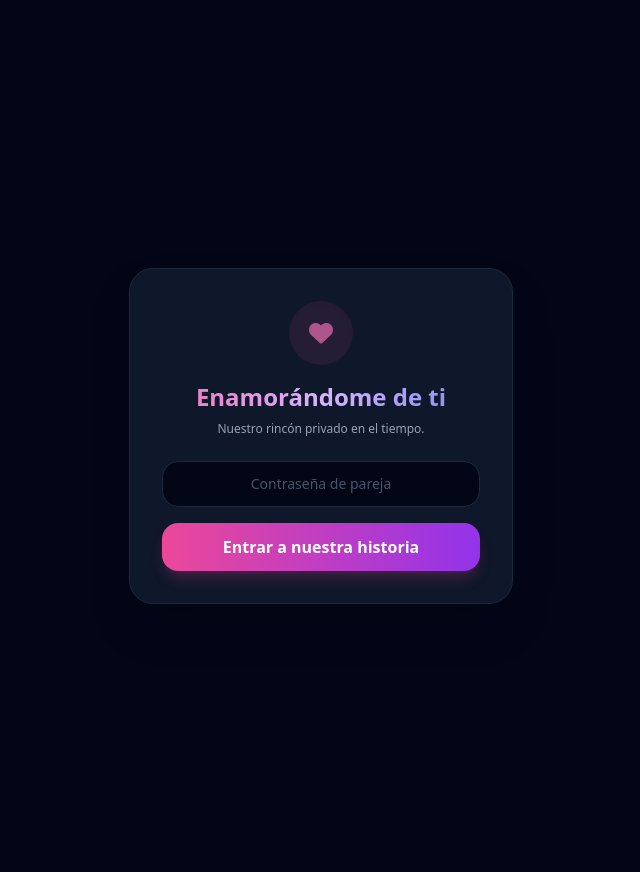
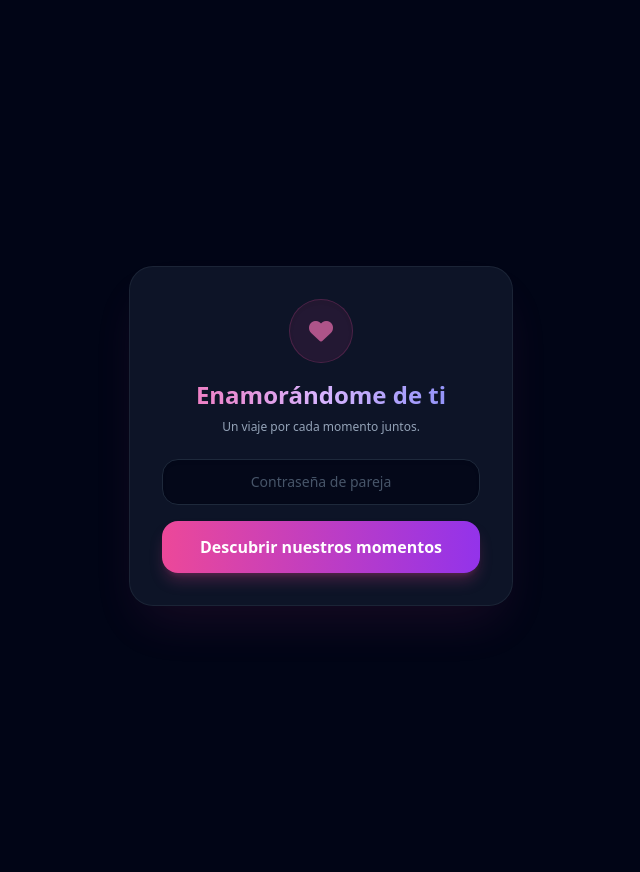
Before and after one commit to hornernest/enamorandome-de-ti, a Flask app: page / in a window 1280 px wide. Shown: the whole page, without its empty margins (319-959 px from the left). Run offline with Flask 3, Linux system fonts and the light colour scheme; some libraries are stand-ins or nearby versions.

Commit message:
Update index.html

```diff
--- a/templates/index.html
+++ b/templates/index.html
@@ -7,6 +7,42 @@
   <script src="https://cdn.tailwindcss.com"></script>
   <link href="https://cdnjs.cloudflare.com/ajax/libs/font-awesome/6.4.0/css/all.min.css" rel="stylesheet">
   <style>
+    /* Efecto Ken Burns / Video para el fondo animado */
+    @keyframes kenburns {
+      0% { transform: scale(1) translate(0, 0); opacity: 0; }
+      15% { opacity: 0.35; }
+      85% { opacity: 0.35; }
+      100% { transform: scale(1.15) translate(-10px, -15px); opacity: 0; }
+    }
+
+    .slide-bg {
+      position: absolute;
+      inset: 0;
+      background-size: cover;
+      background-position: center;
+      animation: kenburns 18s infinite ease-in-out;
+      opacity: 0;
+    }
+
+    .slide-1 { animation-delay: 0s; }
+    .slide-2 { animation-delay: 4.5s; }
+    .slide-3 { animation-delay: 9s; }
+    .slide-4 { animation-delay: 13.5s; }
+
+    /* Cinta de collage deslizante infinita */
+    @keyframes scrollReel {
+      0% { transform: translateX(0); }
+      100% { transform: translateX(-50%); }
+    }
+    .collage-track {
+      display: flex;
+      width: max-content;
+      animation: scrollReel 28s linear infinite;
+    }
+    .collage-track:hover {
+      animation-play-state: paused;
+    }
+
     .timeline-stem::before {
       content: '';
       position: absolute;
@@ -18,65 +54,103 @@
     }
   </style>
 </head>
-<body class="bg-slate-950 text-slate-100 min-h-screen pb-24 font-sans">
+<body class="bg-slate-950 text-slate-100 min-h-screen pb-28 font-sans overflow-x-hidden relative selection:bg-pink-500 selection:text-white">
 
-  <!-- Login si no ha iniciado sesión -->
+  <!-- FONDO TIPO VIDEO / CROSSFADE FLOTANTE -->
+  <div class="fixed inset-0 pointer-events-none z-0 overflow-hidden">
+    <!-- Reemplaza los enlaces por URLs de tus fotos o mantenlas de fondo atmosférico -->
+    <div id="bg-slide1" class="slide-bg slide-1 filter blur-[1px]"></div>
+    <div id="bg-slide2" class="slide-bg slide-2 filter blur-[1px]"></div>
+    <div id="bg-slide3" class="slide-bg slide-3 filter blur-[1px]"></div>
+    <div id="bg-slide4" class="slide-bg slide-4 filter blur-[1px]"></div>
+    <!-- Capa de oscurecimiento y viñeta para lectura impecable -->
+    <div class="absolute inset-0 bg-slate-950/85 backdrop-blur-[2px]"></div>
+  </div>
+
+  <!-- PANTALLA DE ACCESO (LOGIN) -->
   {% if not logged_in %}
-  <div class="fixed inset-0 bg-slate-950 flex items-center justify-center p-6 z-50">
-    <div class="bg-slate-900 border border-slate-800 rounded-3xl p-8 max-w-sm w-full text-center shadow-2xl">
-      <div class="w-16 h-16 mx-auto mb-4 bg-pink-500/10 text-pink-400 rounded-full flex items-center justify-center text-2xl shadow-inner">
+  <div class="fixed inset-0 bg-slate-950/90 backdrop-blur-md flex items-center justify-center p-6 z-50">
+    <div class="bg-slate-900/90 border border-slate-800/80 rounded-3xl p-8 max-w-sm w-full text-center shadow-2xl shadow-pink-500/10 backdrop-blur-xl">
+      <div class="w-16 h-16 mx-auto mb-4 bg-pink-500/10 text-pink-400 rounded-full flex items-center justify-center text-2xl shadow-inner border border-pink-500/20">
         <i class="fas fa-heart animate-pulse"></i>
       </div>
-      <h1 class="text-2xl font-bold bg-clip-text text-transparent bg-gradient-to-r from-pink-400 via-purple-300 to-indigo-400 mb-2">
+      <h1 class="text-2xl font-black bg-clip-text text-transparent bg-gradient-to-r from-pink-400 via-purple-300 to-indigo-400 mb-2">
         Enamorándome de ti
       </h1>
-      <p class="text-xs text-slate-400 mb-6">Nuestro rincón privado en el tiempo.</p>
+      <p class="text-xs text-slate-400 mb-6">Un viaje por cada momento juntos.</p>
 
       {% if error %}
-        <p class="text-red-400 text-xs mb-4 bg-red-950/40 border border-red-800/50 py-2 rounded-xl">{{ error }}</p>
+        <p class="text-red-400 text-xs mb-4 bg-red-950/50 border border-red-800/50 py-2 px-3 rounded-xl">{{ error }}</p>
       {% endif %}
 
       <form action="/login" method="POST" class="space-y-4">
         <input type="password" name="password" required placeholder="Contraseña de pareja"
-               class="w-full bg-slate-950 border border-slate-800 rounded-2xl px-4 py-3 text-center text-sm text-white focus:outline-none focus:border-pink-500 placeholder-slate-600">
-        <button type="submit" class="w-full bg-gradient-to-r from-pink-500 to-purple-600 py-3 rounded-2xl font-semibold text-white shadow-lg shadow-pink-500/20 active:scale-95 transition-all">
-          Entrar a nuestra historia
+               class="w-full bg-slate-950/80 border border-slate-800 rounded-2xl px-4 py-3 text-center text-sm text-white focus:outline-none focus:border-pink-500 placeholder-slate-600 shadow-inner">
+        <button type="submit" class="w-full bg-gradient-to-r from-pink-500 to-purple-600 hover:from-pink-600 hover:to-purple-700 py-3.5 rounded-2xl font-semibold text-white shadow-lg shadow-pink-500/25 active:scale-95 transition-all">
+          Descubrir nuestros momentos
         </button>
       </form>
     </div>
   </div>
   {% else %}
 
-  <!-- Cabecera Principal -->
-  <header class="pt-10 pb-8 px-6 text-center bg-gradient-to-b from-slate-900 to-slate-950 border-b border-slate-800/80 sticky top-0 backdrop-blur-md z-30 bg-opacity-90">
-    <h1 class="text-2xl font-extrabold bg-clip-text text-transparent bg-gradient-to-r from-pink-400 via-purple-300 to-indigo-400">
+  <!-- CONTENIDO PRINCIPAL (Z-INDEX 10 PARA QUEDAR SOBRE EL FONDO) -->
+  <div class="relative z-10">
+
+    <!-- HEADER CON CONTADOR -->
+    <header class="pt-8 pb-6 px-4 text-center bg-slate-900/60 backdrop-blur-lg border-b border-slate-800/80 sticky top-0 z-30">
+      <h1 class="text-2xl font-black tracking-tight bg-clip-text text-transparent bg-gradient-to-r from-pink-400 via-purple-300 to-indigo-400">
         Enamorándome de ti
       </h1>
-    <p class="text-[11px] text-pink-400/90 font-medium tracking-widest uppercase mt-1">El tiempo juntos</p>
+      <p class="text-[10px] text-pink-400 font-semibold tracking-widest uppercase mt-0.5">Tiempo transcurrido juntos</p>
 
-    <!-- Contador Vivo -->
-    <div class="grid grid-cols-4 gap-2 max-w-xs mx-auto mt-5">
-      <div class="bg-slate-900/90 border border-slate-800/80 rounded-2xl p-2.5 shadow-md">
-        <span id="days" class="text-xl font-black text-pink-400">0</span>
-        <span class="block text-[9px] text-slate-400 uppercase font-semibold">Días</span>
+      <!-- Contador en Tiempo Real -->
+      <div class="grid grid-cols-4 gap-2 max-w-xs mx-auto mt-4">
+        <div class="bg-slate-950/80 border border-slate-800/80 rounded-2xl p-2 shadow-lg backdrop-blur-md">
+          <span id="days" class="text-lg font-black text-pink-400">0</span>
+          <span class="block text-[8px] text-slate-400 uppercase font-semibold">Días</span>
         </div>
-      <div class="bg-slate-900/90 border border-slate-800/80 rounded-2xl p-2.5 shadow-md">
-        <span id="hours" class="text-xl font-black text-purple-400">0</span>
-        <span class="block text-[9px] text-slate-400 uppercase font-semibold">Horas</span>
+        <div class="bg-slate-950/80 border border-slate-800/80 rounded-2xl p-2 shadow-lg backdrop-blur-md">
+          <span id="hours" class="text-lg font-black text-purple-400">0</span>
+          <span class="block text-[8px] text-slate-400 uppercase font-semibold">Horas</span>
         </div>
-      <div class="bg-slate-900/90 border border-slate-800/80 rounded-2xl p-2.5 shadow-md">
-        <span id="minutes" class="text-xl font-black text-indigo-400">0</span>
-        <span class="block text-[9px] text-slate-400 uppercase font-semibold">Min</span>
+        <div class="bg-slate-950/80 border border-slate-800/80 rounded-2xl p-2 shadow-lg backdrop-blur-md">
+          <span id="minutes" class="text-lg font-black text-indigo-400">0</span>
+          <span class="block text-[8px] text-slate-400 uppercase font-semibold">Min</span>
         </div>
-      <div class="bg-slate-900/90 border border-slate-800/80 rounded-2xl p-2.5 shadow-md">
-        <span id="seconds" class="text-xl font-black text-slate-200">0</span>
-        <span class="block text-[9px] text-slate-400 uppercase font-semibold">Seg</span>
+        <div class="bg-slate-950/80 border border-slate-800/80 rounded-2xl p-2 shadow-lg backdrop-blur-md">
+          <span id="seconds" class="text-lg font-black text-slate-200">0</span>
+          <span class="block text-[8px] text-slate-400 uppercase font-semibold">Seg</span>
         </div>
       </div>
     </header>
 
-  <!-- Línea de tiempo -->
-  <main class="max-w-md mx-auto px-4 mt-8 relative timeline-stem">
+    <!-- CARROUSEL / REEL DE COLLAGE VIVO (CINTA INTERACTIVA) -->
+    <section class="mt-6 overflow-hidden py-2 mask-radial">
+      <div class="text-center mb-3">
+        <span class="text-[11px] font-medium tracking-wider text-slate-400 uppercase">
+          <i class="fas fa-film mr-1.5 text-pink-400"></i> Recuerdos & Fragmentos
+        </span>
+      </div>
+
+      <div class="collage-track gap-3 px-3" id="collageReel">
+        <!-- Tarjetas dinámicas del collage -->
+        {% for memory in memories %}
+          {% if memory.photo %}
+            <div class="w-36 h-48 rounded-2xl overflow-hidden border border-slate-700/60 shadow-xl flex-shrink-0 relative group transform hover:scale-105 transition-transform duration-300">
+              <img src="{{ memory.photo }}" class="w-full h-full object-cover">
+              <div class="absolute inset-0 bg-gradient-to-t from-slate-950 via-transparent to-transparent opacity-80"></div>
+              <span class="absolute bottom-2 left-2 text-[10px] font-semibold text-white truncate max-w-[120px]">
+                {{ memory.title }}
+              </span>
+            </div>
+          {% endif %}
+        {% endfor %}
+      </div>
+    </section>
+
+    <!-- LÍNEA DE TIEMPO CRONOLÓGICA -->
+    <main class="max-w-md mx-auto px-4 mt-6 relative timeline-stem">
       {% if not memories %}
         <div class="text-center py-16 text-slate-500 pl-6">
           <i class="far fa-heart text-4xl mb-3 text-pink-500/40"></i>
@@ -88,9 +162,9 @@
         <div class="relative pl-10 mb-8 group">
           <div class="absolute left-[0.85rem] top-2 w-3.5 h-3.5 rounded-full bg-pink-500 border-4 border-slate-950 group-hover:scale-125 transition-transform duration-300"></div>
 
-        <div class="bg-slate-900/90 border border-slate-800/80 rounded-3xl overflow-hidden shadow-xl hover:border-pink-500/40 transition-all relative">
+          <div class="bg-slate-900/80 backdrop-blur-md border border-slate-800/80 rounded-3xl overflow-hidden shadow-2xl hover:border-pink-500/40 transition-all relative">
 
-          <!-- Botón de eliminar (esquina superior derecha de la tarjeta) -->
+            <!-- Botón de Borrar -->
             <form action="/delete/{{ memory.id }}" method="POST" onsubmit="return confirm('¿Seguro que deseas eliminar este recuerdo?');" class="absolute top-3 right-3 z-20">
               <button type="submit" class="w-8 h-8 rounded-full bg-slate-950/70 backdrop-blur-md text-slate-400 hover:text-red-400 flex items-center justify-center transition-colors">
                 <i class="fas fa-trash-alt text-xs"></i>
@@ -102,8 +176,9 @@
                 <img src="{{ memory.photo }}" alt="{{ memory.title }}" class="w-full h-full object-cover">
               </div>
             {% endif %}
+
             <div class="p-5">
-            <span class="inline-block text-[11px] font-semibold px-2.5 py-0.5 rounded-full bg-pink-500/10 text-pink-400 mb-2">
+              <span class="inline-block text-[11px] font-semibold px-2.5 py-0.5 rounded-full bg-pink-500/10 text-pink-400 mb-2 border border-pink-500/20">
                 {{ memory.date }}
               </span>
               <h2 class="text-lg font-bold text-white mb-1.5 pr-8">{{ memory.title }}</h2>
@@ -116,13 +191,13 @@
       {% endfor %}
     </main>
 
-  <!-- Botón Flotante para Agregar (+) -->
+    <!-- BOTÓN FLOTANTE (+) -->
     <button onclick="document.getElementById('modal').classList.remove('hidden')"
-          class="fixed bottom-6 right-6 w-14 h-14 bg-gradient-to-r from-pink-500 to-purple-600 rounded-full flex items-center justify-center text-white shadow-xl shadow-pink-500/30 active:scale-95 transition-all z-40">
+            class="fixed bottom-6 right-6 w-14 h-14 bg-gradient-to-r from-pink-500 to-purple-600 rounded-full flex items-center justify-center text-white shadow-2xl shadow-pink-500/30 active:scale-95 transition-all z-40">
       <i class="fas fa-plus text-xl"></i>
     </button>
 
-  <!-- Modal para Agregar Momento -->
+    <!-- MODAL PARA NUEVO MOMENTO -->
     <div id="modal" class="fixed inset-0 bg-black/80 backdrop-blur-sm z-50 flex items-end sm:items-center justify-center hidden">
       <div class="bg-slate-900 border border-slate-800 w-full sm:max-w-md rounded-t-3xl sm:rounded-3xl p-6 shadow-2xl">
         <div class="flex justify-between items-center mb-4">
@@ -144,13 +219,13 @@
                    class="w-full bg-slate-950 border border-slate-800 rounded-xl px-4 py-2.5 text-sm text-white focus:outline-none focus:border-pink-500">
           </div>
           <div>
-          <label class="block text-xs text-slate-400 mb-1">Foto (desde cámara o galería)</label>
+            <label class="block text-xs text-slate-400 mb-1">Foto especial</label>
             <input type="file" name="photo" accept="image/*"
                    class="w-full text-xs text-slate-400 file:mr-3 file:py-2 file:px-4 file:rounded-xl file:border-0 file:text-xs file:font-semibold file:bg-pink-500/10 file:text-pink-400">
           </div>
           <div>
             <label class="block text-xs text-slate-400 mb-1">Anécdota / Historia</label>
-          <textarea name="story" rows="3" placeholder="¿Qué sentiste ese día?"
+            <textarea name="story" rows="3" placeholder="¿Qué recuerdas o sentiste ese día?"
                       class="w-full bg-slate-950 border border-slate-800 rounded-xl px-4 py-2.5 text-sm text-white focus:outline-none focus:border-pink-500"></textarea>
           </div>
           <button type="submit" class="w-full bg-gradient-to-r from-pink-500 to-purple-600 hover:from-pink-600 hover:to-purple-700 py-3 rounded-2xl font-semibold text-white shadow-lg transition-all">
@@ -160,7 +235,10 @@
       </div>
     </div>
 
+  </div>
+
   <script>
+    // Fecha de inicio: 19 de junio de 2026 a las 16:37
     const START_DATE = new Date('2026-06-19T16:37:00');
 
     function updateCounter() {
@@ -183,6 +261,21 @@
 
     setInterval(updateCounter, 1000);
     updateCounter();
+
+    // Alimentar automáticamente el fondo en video con las fotos que suban
+    document.addEventListener("DOMContentLoaded", function() {
+      const images = Array.from(document.querySelectorAll('#collageReel img')).map(img => img.src);
+      if (images.length > 0) {
+        const bgs = ['bg-slide1', 'bg-slide2', 'bg-slide3', 'bg-slide4'];
+        bgs.forEach((id, index) => {
+          const el = document.getElementById(id);
+          if (el) {
+            const photoUrl = images[index % images.length];
+            el.style.backgroundImage = `url('${photoUrl}')`;
+          }
+        });
+      }
+    });
   </script>
   {% endif %}
 </body>
```
Lines whose indentation alone changed are shown as unchanged.
